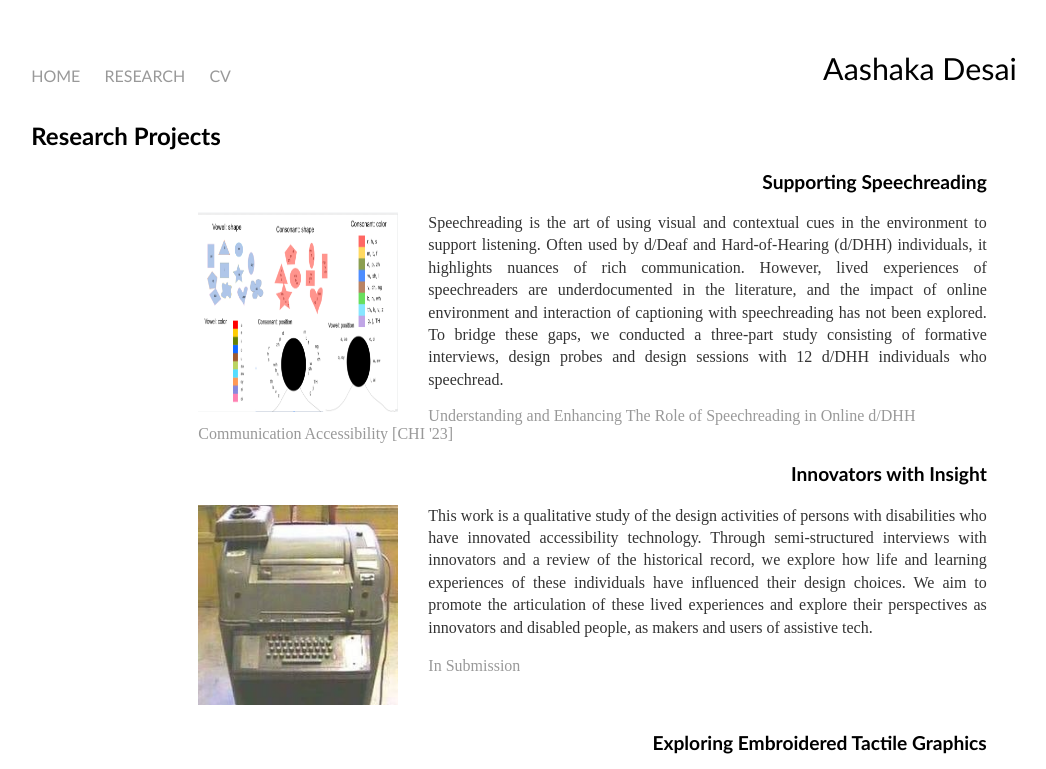
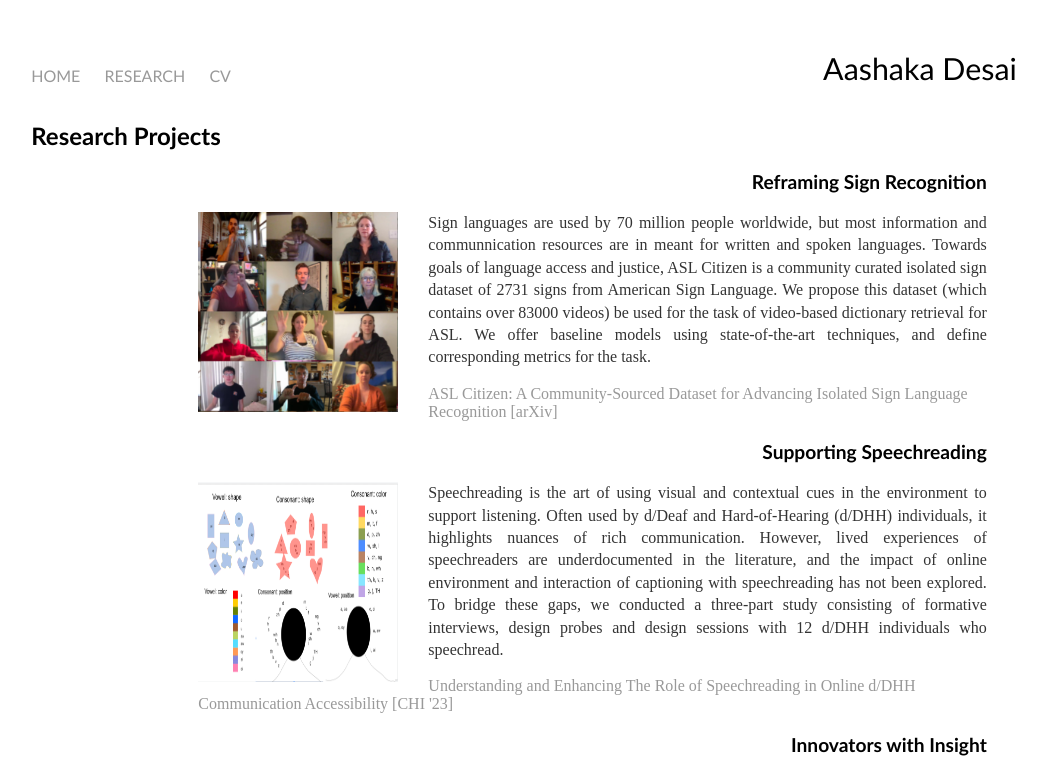
Before and after one commit to aashakadesai/aashakadesai.github.io, a Jekyll site: the page built from research/index.html, in a window 1280 px wide, cut to the strip 0-769 px from the top of the page. Shown: the whole strip, without its empty margins (116-1162 px from the left). Built offline with Jekyll 4.4.1, drawn with Linux system fonts in a browser that asks for light colours.

Commit message:
Update index.html

```diff
--- a/research/index.html
+++ b/research/index.html
@@ -7,6 +7,10 @@ title: Aashaka Desai, Research
 <h2>Research Projects</h2>
 </div>
 <div class="blurb" style="width:80%;margin-right:30px;margin-left:auto;">
+  <h3 style="font-size:1.2em;clear:both;">Reframing Sign Recognition</h3>
+	<p style="font-size:1.0em;"><img src="/user_grid.png" alt="grid of stillframes from sign videos. features users mid-sign, with variety of background and lighting conditions." style="float:left;height:200px;width:200px;padding-right:30px;"> Sign languages are used by 70 million people worldwide, but most information and communnication resources are in meant for written and spoken languages. Towards goals of language access and justice, ASL Citizen is a community curated isolated sign dataset of 2731 signs from American Sign Language. We propose this dataset (which contains over 83000 videos) be used for the task of video-based dictionary retrieval for ASL. We offer baseline models using state-of-the-art techniques, and define corresponding metrics for the task. </p>
+	<a href="ASL_Dataset__arxiv_.pdf" style="font-size:1.0em;">ASL Citizen: A Community-Sourced Dataset for Advancing Isolated Sign Language Recognition [arXiv]</a>
+<br class="cb">
   <h3 style="font-size:1.2em;clear:both;">Supporting Speechreading</h3>
 	<p style="font-size:1.0em;"><img src="/representations.png" alt="shapes and colors and positions mapped to phonemes" style="float:left;height:200px;width:200px;padding-right:30px;"> Speechreading is the art of using visual and contextual cues in the environment to support listening. Often used by d/Deaf and Hard-of-Hearing (d/DHH) individuals, it highlights nuances of rich communication. However, lived experiences of speechreaders are underdocumented in the literature, and the impact of online environment and interaction of captioning with speechreading has not been explored. To bridge these gaps, we conducted a three-part study consisting of formative interviews, design probes and design sessions with 12 d/DHH individuals who speechread.</p>
 	<a href="chi23-159-final-tagged.pdf" style="font-size:1.0em;">Understanding and Enhancing The Role of Speechreading in Online d/DHH Communication Accessibility [CHI '23]</a>
```
